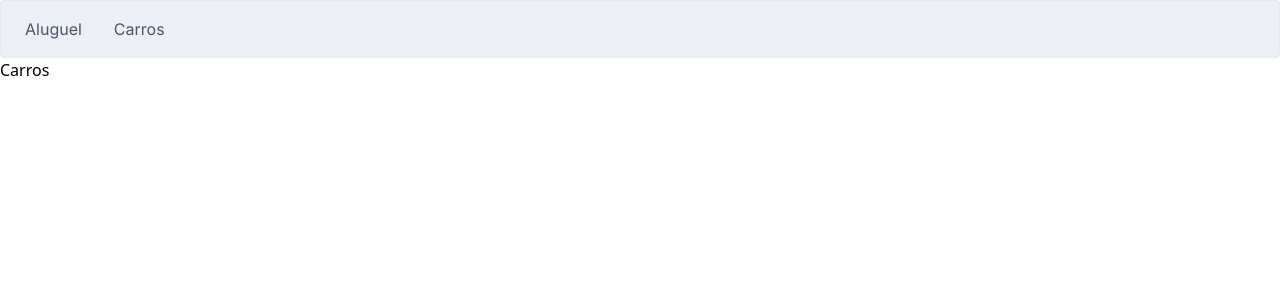
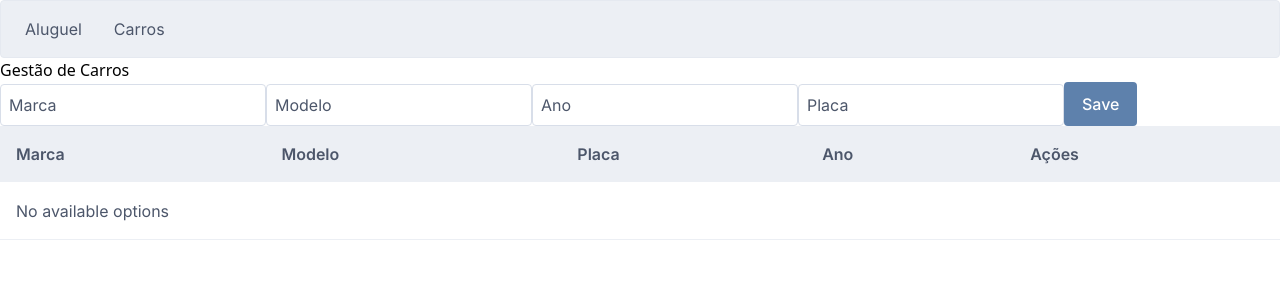
Before and after one commit to luizfelipecm1/aluguel-de-carros, a React (Vite) app in the folder codigo/frontend/: page /dashboard/gestao-carros in a window 1280 px wide. Shown: the top 300 px of the page. Built offline with nearby package versions, Linux system fonts and the light colour scheme.

Commit message:
feat: car-management crud added

```diff
--- /dev/null
+++ b/codigo/frontend/src/components/CarForm.tsx
@@ -0,0 +1,35 @@
+import { Button } from 'primereact/button';
+import { InputText } from 'primereact/inputtext';
+import React, { useState } from 'react';
+import { InputMask } from 'primereact/inputmask';
+
+interface CarFormProps {
+  car?: any;
+  onSave: (car: any) => void;
+}
+
+const CarForm: React.FC<CarFormProps> = ({ car, onSave }) => {
+  const [formData, setFormData] = useState(car || { make: '', model: '', year: '', placa: ''});
+
+  const handleChange = (e: React.ChangeEvent<HTMLInputElement>) => {
+    setFormData({ ...formData, [e.target.name]: e.target.value });
+  };
+
+  const handleSubmit = (e: React.FormEvent) => {
+    e.preventDefault();
+    onSave(formData);
+  };
+
+  return (
+    <form onSubmit={handleSubmit}>
+      <InputText name="make" value={formData.make} onChange={handleChange} placeholder="Marca" />
+      <InputText name="model" value={formData.model} onChange={handleChange} placeholder="Modelo" />
+      <InputText name="year" value={formData.year} onChange={handleChange} placeholder="Ano" />
+      <label htmlFor="placa" className="font-bold block mb-2"></label>
+      <InputText name="placa" value={formData.placa} onChange={handleChange} id="placa" placeholder="Placa"></InputText>
+      <Button type="submit">Save</Button>
+    </form>
+  );
+};
+
+export default CarForm;
--- /dev/null
+++ b/codigo/frontend/src/components/CarList.tsx
@@ -0,0 +1,35 @@
+import { DataTable } from 'primereact/datatable';
+import React from 'react';
+import { Column } from 'primereact/column';
+import { Button } from 'primereact/button';
+
+
+interface CarListProps {
+  cars: any[];
+  onEdit: (car: any) => void;
+  onDelete: (id: number) => void;
+}
+
+const CarList: React.FC<CarListProps> = ({ cars, onEdit, onDelete }) => {
+    const actionBodyTemplate = (rowData: any) => {
+        return (
+          <div>
+            <Button onClick={() => onEdit(rowData)}>Editar</Button>
+            <Button onClick={() => onDelete(rowData.id)}>Deletar</Button>
+          </div>
+        );
+      };
+  return (
+<div>
+    <DataTable value={cars} tableStyle={{ minWidth: '   50rem' }}>
+    <Column field="make" header="Marca"></Column>
+      <Column field="model" header="Modelo"></Column>
+      <Column field="placa" header="Placa"></Column>
+      <Column field="year" header="Ano"></Column>
+      <Column body={actionBodyTemplate} header="Ações"></Column>
+</DataTable>
+    </div>
+  );
+};
+
+export default CarList;
--- a/codigo/frontend/src/pages/car-management.tsx
+++ b/codigo/frontend/src/pages/car-management.tsx
@@ -1,3 +1,38 @@
-export function CarManagement() {
-  return <h1>Carros</h1>;
-}
+import { Button } from "primereact/button";
+import { Column } from "primereact/column";
+import { DataTable } from "primereact/datatable";
+import { InputText } from "primereact/inputtext";
+import React, { useEffect } from "react";
+import { useState } from 'react';
+import CarForm from '../components/CarForm';
+import CarList from '../components/CarList';
+
+  export const CarManagement: React.FC = () => {
+    const [cars, setCars] = useState<any[]>([]);
+    const [editingCar, setEditingCar] = useState<any | null>(null);
+
+    const handleSave = (car: any) => {
+      if (editingCar) {
+        setCars(cars.map(c => (c.id === car.id ? car : c)));
+      } else {
+        setCars([...cars, { ...car, id: Date.now() }]);
+      }
+      setEditingCar(null);
+    };
+
+    const handleEdit = (car: any) => {
+      setEditingCar(car);
+    };
+
+    const handleDelete = (id: number) => {
+      setCars(cars.filter(car => car.id !== id));
+    };
+
+    return (
+      <div>
+        <h1>Gestão de Carros</h1>
+        <CarForm car={editingCar} onSave={handleSave} />
+        <CarList cars={cars} onEdit={handleEdit} onDelete={handleDelete} />
+      </div>
+    );
+  };
```
Also changed, not shown: 1 other file (tests, documents, lock files or other folders).
